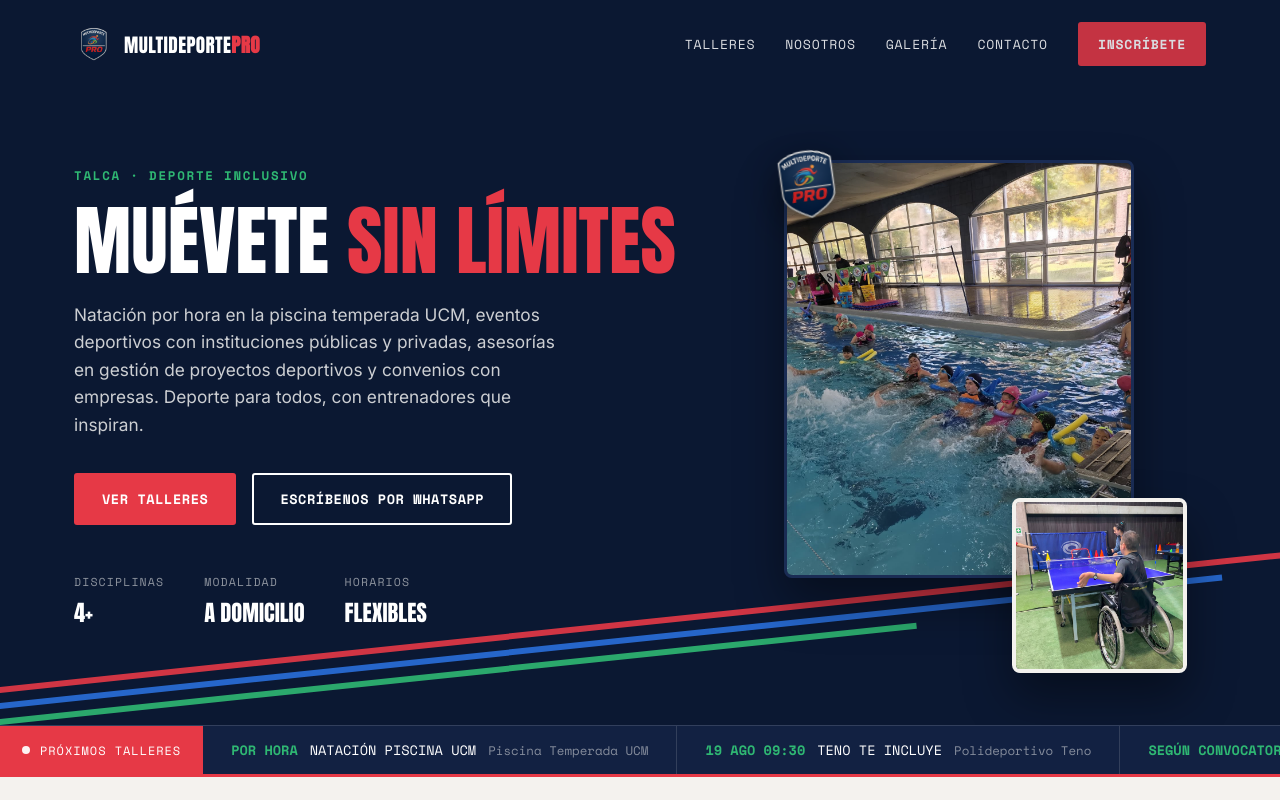
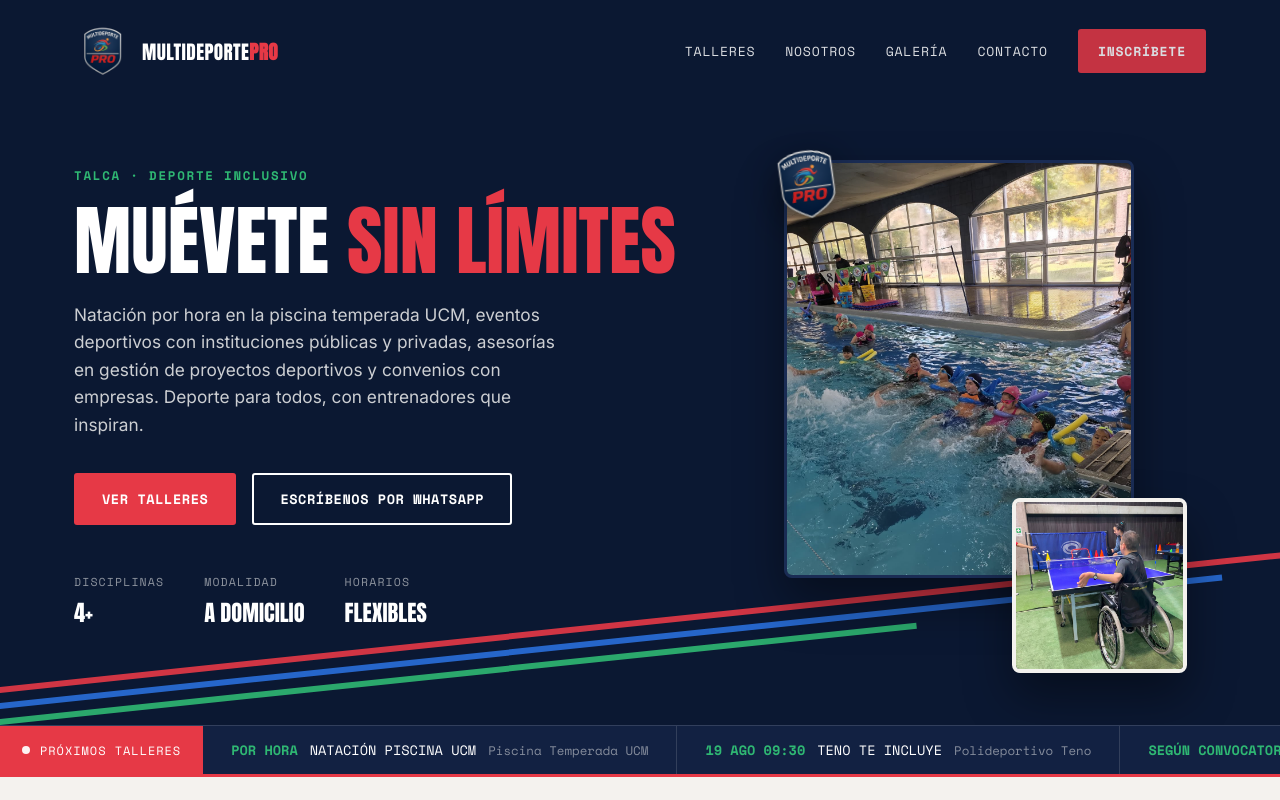
Before and after one commit to DaVinShiii/MultiDeportePro, a React (Vite) app: page / in a window 1280 px wide. Shown: the top 800 px of the page. Built offline with nearby package versions, Linux system fonts and the light colour scheme.

Commit message:
Agrandar el logo del header
El escudo pasa de 40px a 58px (46px al hacer scroll) para que se vea
con más presencia junto al nombre de la marca.

```diff
--- a/src/components/Header.css
+++ b/src/components/Header.css
@@ -43,9 +43,15 @@
 }
 
 .brand__mark img {
-  width: 40px;
-  height: 40px;
+  width: 58px;
+  height: 58px;
   object-fit: contain;
+  transition: width 0.25s ease, height 0.25s ease;
+}
+
+.site-header.is-scrolled .brand__mark img {
+  width: 46px;
+  height: 46px;
 }
 
 .main-nav {
--- a/src/components/Header.jsx
+++ b/src/components/Header.jsx
@@ -26,7 +26,7 @@
       <div className="container site-header__row">
         <a href="#inicio" className="brand">
           <span className="brand__mark">
-            <img src={`${base}brand/logo.png`} alt="MultiDeporte Pro" width="40" height="40" />
+            <img src={`${base}brand/logo.png`} alt="MultiDeporte Pro" width="58" height="58" />
           </span>
           <span className="brand__word">
             MultiDeporte<strong>Pro</strong>
```
